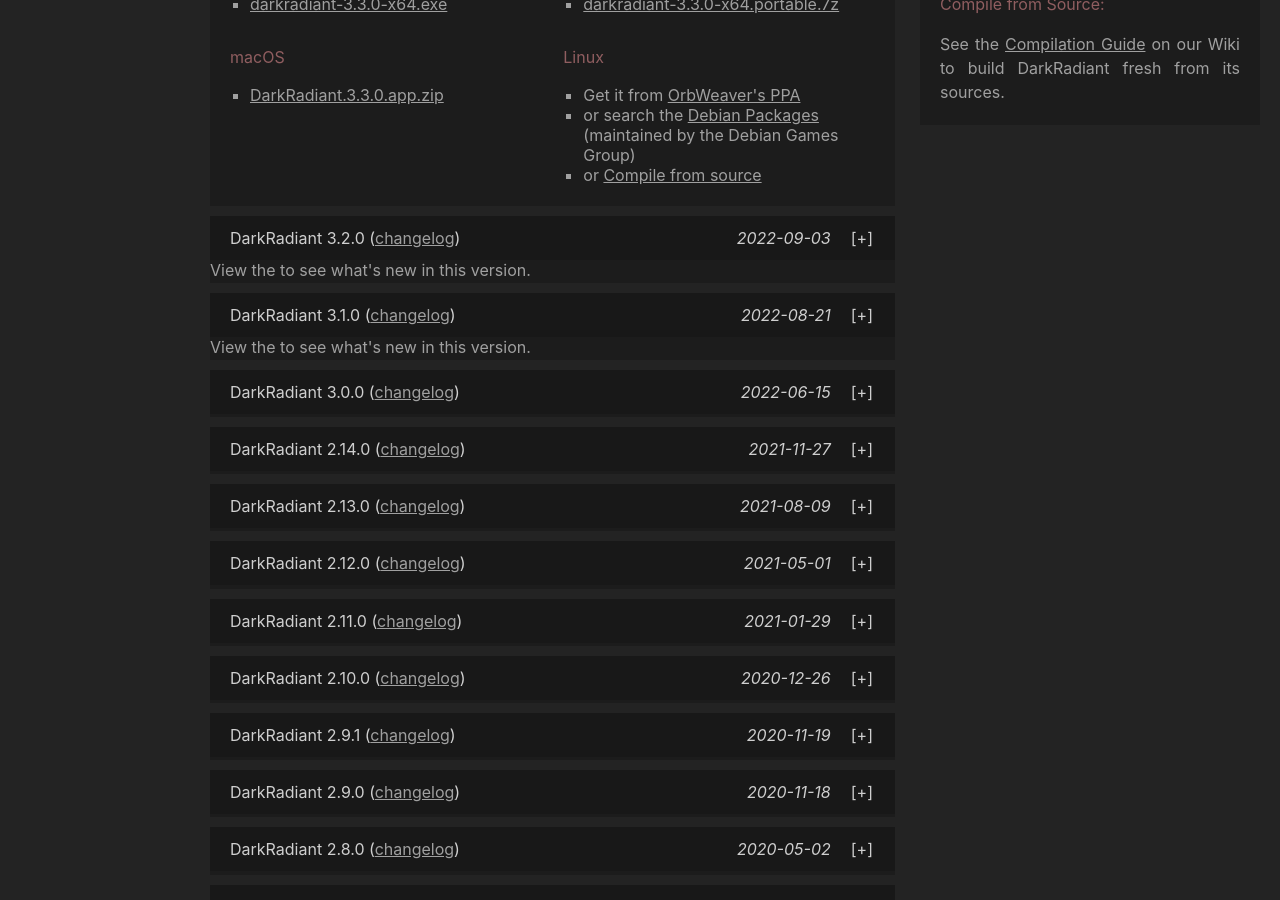
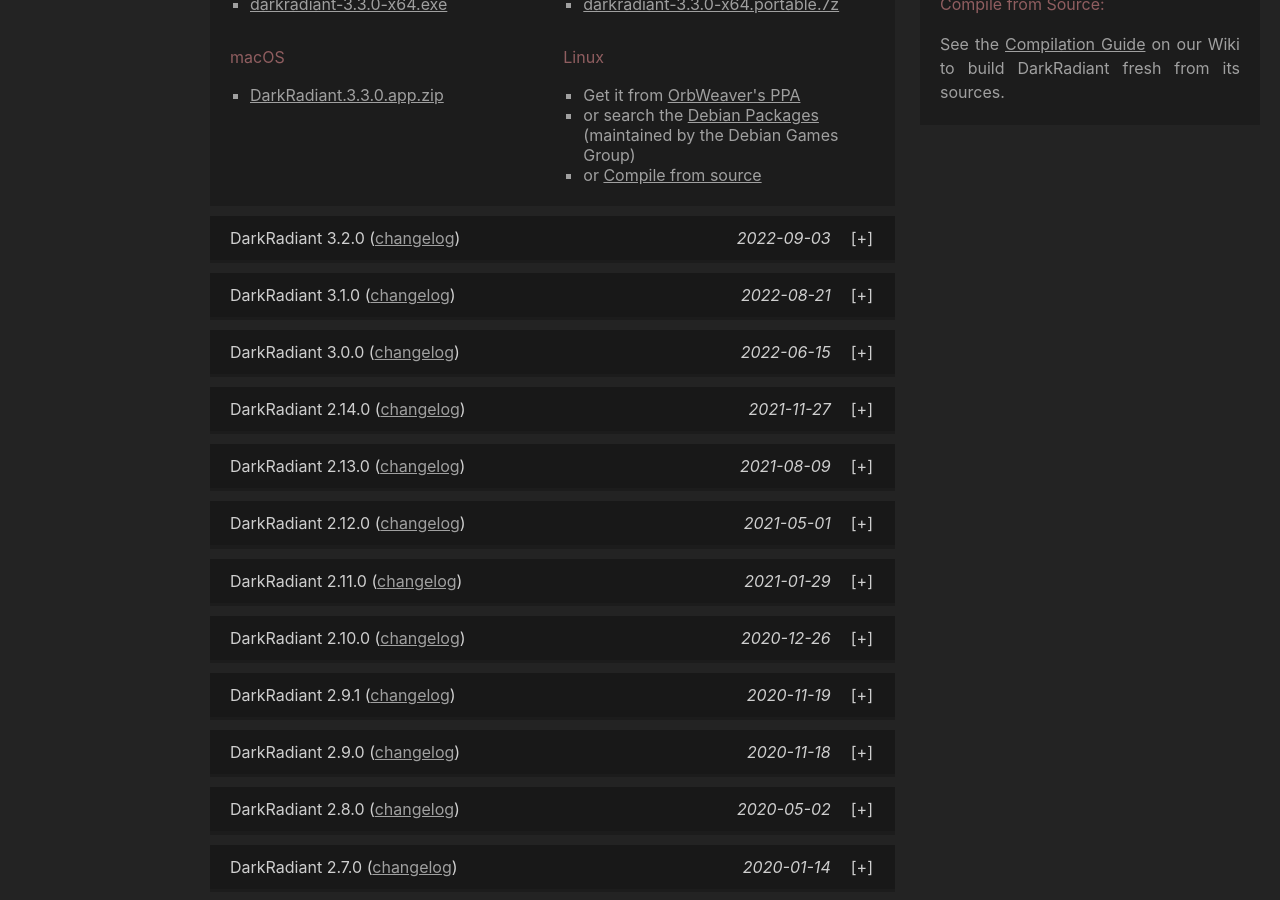
Before and after one commit to codereader/codereader.github.io, a Jekyll site: the page built from download.md, in a window 1280 px wide and 900 px high, scrolled down 574 px. Built offline with Jekyll 4.4.1, drawn with Linux system fonts in a browser that asks for light colours.

Commit message:
Fix more tags

```diff
--- a/download.md
+++ b/download.md
@@ -92,7 +92,7 @@ title: DarkRadiant Downloads
     <span class="date">2022-09-03</span>
     <span class="changelog">({% include bugtracker_changelog_link.md version=102 %})</span>
   </h2>
-  <p>What's new:
+  <p>What's new:</p>
   <ul>
     <li>Feature: Show entityDefs related to selected models in Model Chooser</li>
     <li>Feature: Support for rendering blend lights</li>
@@ -103,7 +103,7 @@ title: DarkRadiant Downloads
     <li>Fixed: Every attempt to load a texture will trigger a SIGSEGV signal caught: 11</li>
     <li>Improvement: Update to wxWidgets 3.2.0</li>
   </ul>
-  View the {% include bugtracker_changelog_link.md version=102 %} to see what's new in this version.</p>
+  <p>View the {% include bugtracker_changelog_link.md version=102 %} to see what's new in this version.</p>
   <div class="col1">
     {% include download-github-win.md ver='3.2.0' x64only=true %}
   </div>
@@ -132,14 +132,14 @@ title: DarkRadiant Downloads
     <span class="date">2022-08-21</span>
     <span class="changelog">({% include bugtracker_changelog_link.md version=101 %})</span>
   </h2>
-  <p>What's new:
+  <p>What's new:</p>
   <ul>
     <li>The Texture Tool got its Free Scale operator now, allowing you to fit the texture with the mouse instead of having to type in the percentages.</li>
     <li>A lot of work went into the Declaration handling (EntityDef, Skins, Materials, Particles, etc.), which is now much more robust and more conformant to how the game is doing things (at least until TDM 2.10).</li>
     <li>The Material Editor got a plethora of issues resolved</li>
     <li>Improved the Model Export dialog and options</li>
   </ul>
-  View the {% include bugtracker_changelog_link.md version=101 %} to see what's new in this version.</p>
+  <p>View the {% include bugtracker_changelog_link.md version=101 %} to see what's new in this version.</p>
   <div class="col1">
     {% include download-github-win.md ver='3.1.0' x64only=true %}
   </div>
```
